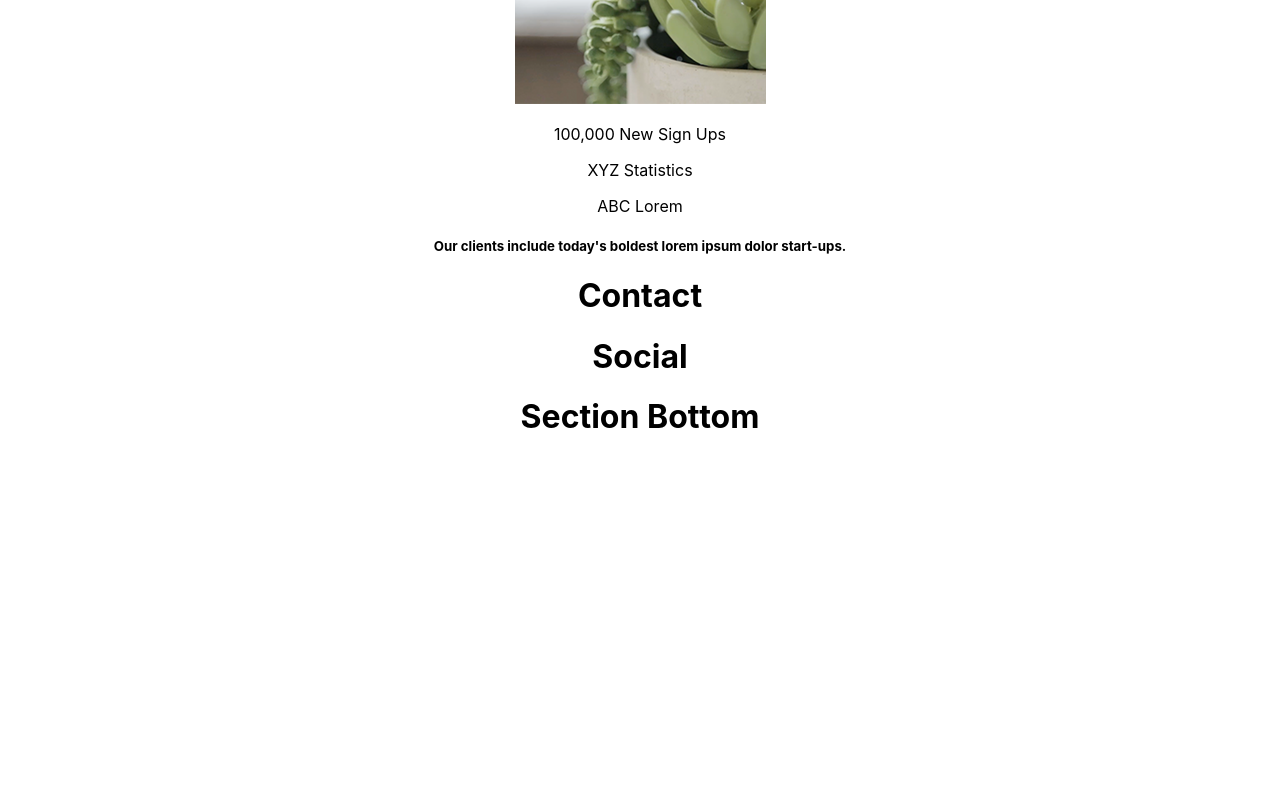
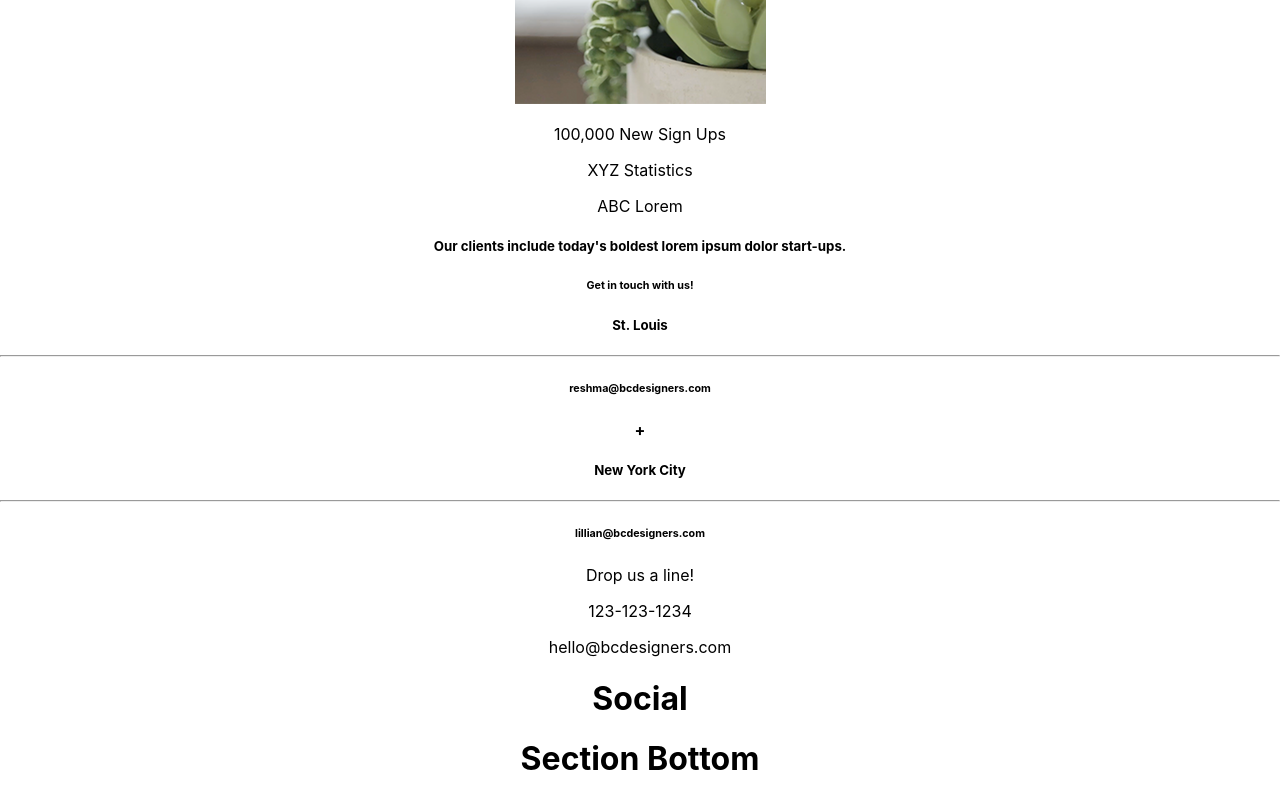
Before and after one commit to hentschellj/bc-designers, a React (Create React App) app: page / in a window 1280 px wide. Shown: the part 8315-9115 px from the top of the page. Before the commit the page ends 8773 px from the top, so only its background shows below. Built offline with nearby package versions, Linux system fonts and the light colour scheme.

Commit message:
Added content for Contact

```diff
--- a/src/components/Contact.js
+++ b/src/components/Contact.js
@@ -4,7 +4,37 @@ class Contact extends React.Component {
   render() {
     return (
       <div className="contact">
-        <h1>Contact</h1>
+        <div className="container">
+          <div className="row">
+            <div className="contact-top">
+              <h6>Get in touch with us!</h6>
+            </div>
+
+            <div className="contact-locations">
+              <div className="location">
+                <h5>St. Louis</h5>
+                <hr />
+                <h6>reshma@bcdesigners.com</h6>
+              </div>
+
+              <div className="location">
+                <h4>+</h4>
+              </div>
+
+              <div className="location">
+                <h5>New York City</h5>
+                <hr />
+                <h6>lillian@bcdesigners.com</h6>
+              </div>
+            </div>
+
+            <div className="contact-bottom">
+              <p className="top-bottom">Drop us a line!</p>
+              <p>123-123-1234</p>
+              <p>hello@bcdesigners.com</p>
+            </div>
+          </div>
+        </div>
       </div>
     )
   }
```
